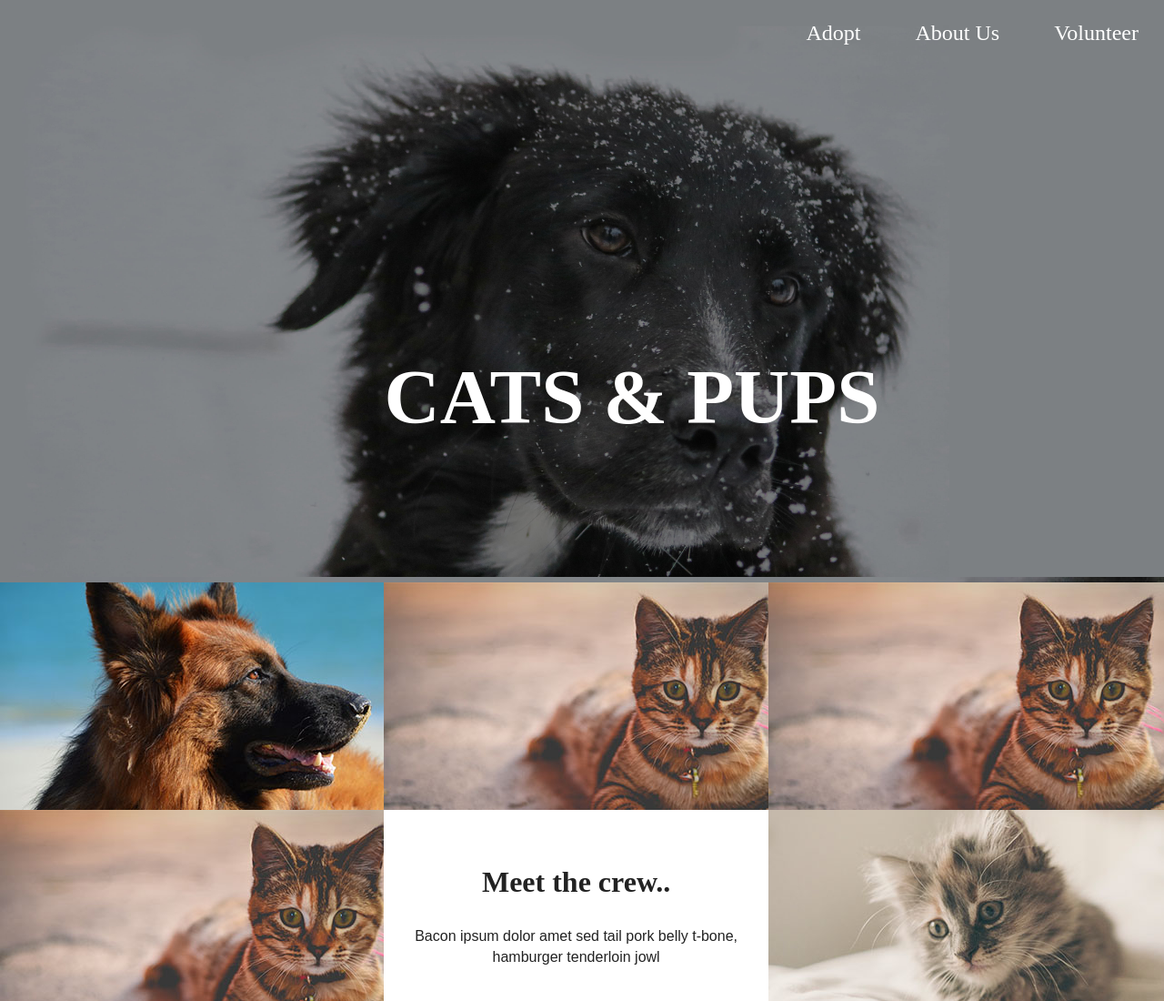
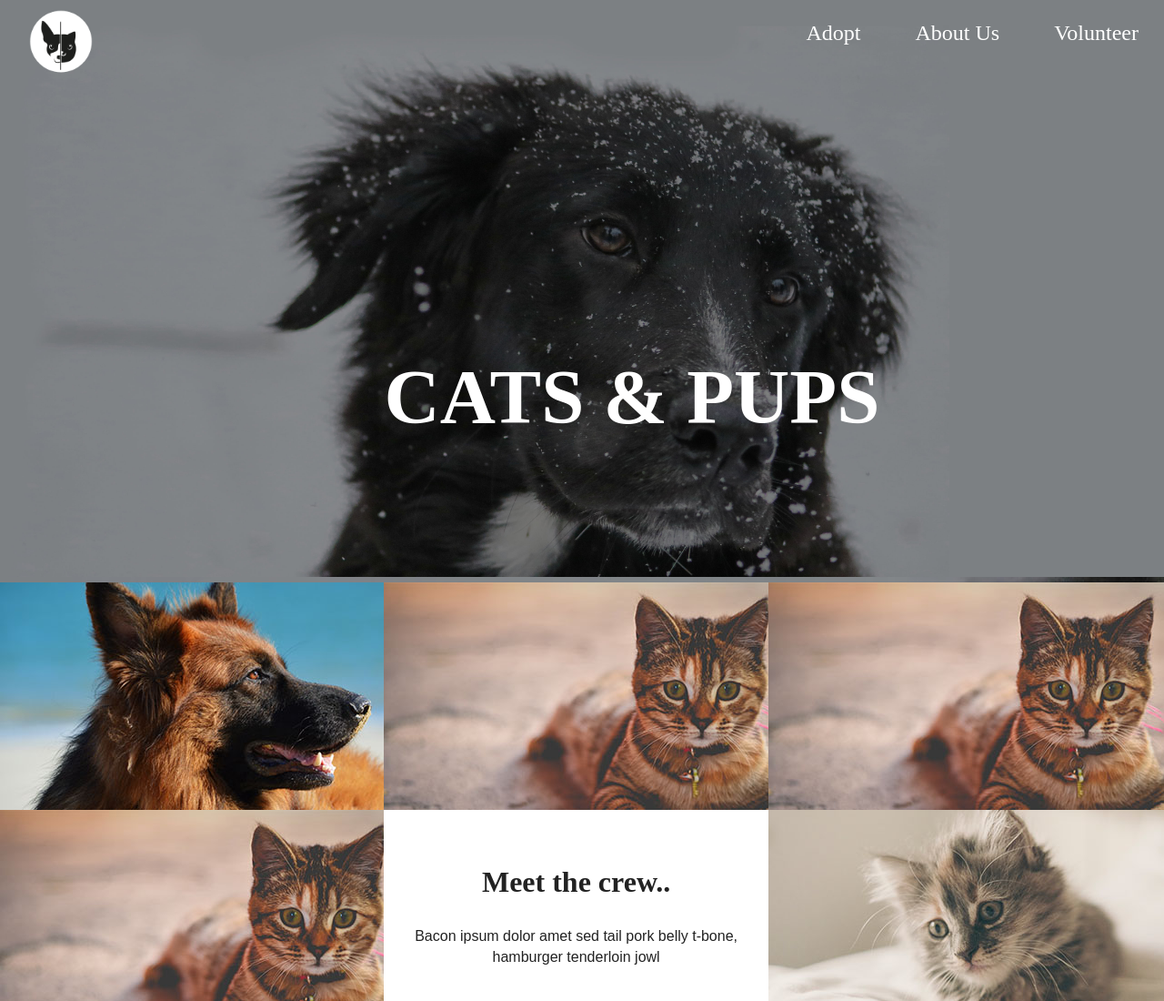
Before and after one commit to fgiambruno/FEWD-FINAL-PROJECT, a plain HTML site: page index.html in a window 1280 px wide. Shown: the top 1100 px of the page at 91% size. Drawn offline with nearby package versions, Linux system fonts and the light colour scheme; files whose address does not match are found by name.

Commit message:
logo on nav bar

```diff
--- a/css/main.css
+++ b/css/main.css
@@ -97,6 +97,13 @@ nav li a {
 a.nav-active {
     color: yellow;
     overflow: hidden;
+}
+.nav img{
+  width: 70px;
+  float: left;
+  padding-left: 20px;
+  padding-top: 10px;
+  background-color: transparent;
 }
 
 h1{
--- a/index.html
+++ b/index.html
@@ -21,7 +21,7 @@
             <img src="img/dog-back2.jpg" alt="Home Photo">
             <div class="nav">
             <nav>
-            <!-- <img src="img/cat-dog.eps">  -->
+                <img src="img/logo.png">
                 <ul>
                     <li><a href="#volunteer">Volunteer</a></li>
                     <li><a href="#about">About Us</a></li>
@@ -32,7 +32,7 @@
             </div>
             <h1>CATS & PUPS</h1>
         </div>
-        </header>
+    </header>
     <body>
         <article>
             <div class="adopt">
```
Also changed, not shown: img/logo.png (added), 1 other file.
